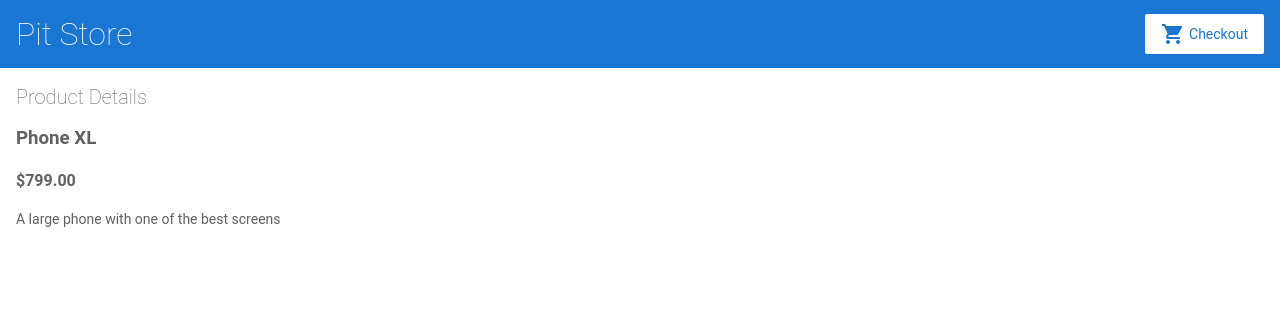
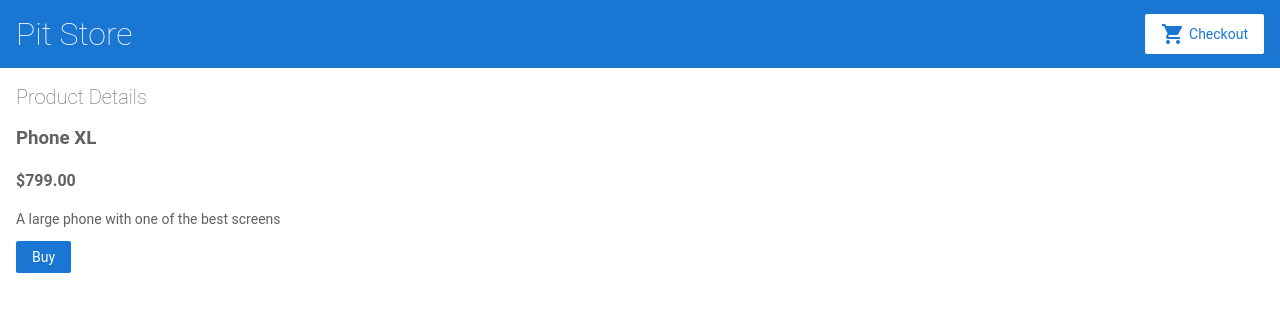
Before and after one commit to PitPietro/angular-pit-first-project, an Angular app: page /products/0 in a window 1280 px wide. Shown: the top 312 px of the page. Built offline with nearby package versions, Linux system fonts and the light colour scheme.

Commit message:
3 files modified

```diff
--- a/src/app/cart.service.ts
+++ b/src/app/cart.service.ts
@@ -21,7 +21,7 @@
     return this.items;
   }
 
-  /* */
+  /* returns an empty array of items.*/
   clearCart() {
     this.items = []
     return this.items;
--- a/src/app/product-details/product-details.component.html
+++ b/src/app/product-details/product-details.component.html
@@ -4,5 +4,6 @@
   <h3>{{ product.name }}</h3>
   <h4>{{ product.price | currency }}</h4>
   <p>{{ product.description }}</p>
+  <button (click)="addToCart(product)">Buy</button>
 
 </div>
--- a/src/app/product-details/product-details.component.ts
+++ b/src/app/product-details/product-details.component.ts
@@ -2,6 +2,7 @@
 import { ActivatedRoute } from '@angular/router';
 
 import { products } from '../products';
+import { CartService } from '../cart.service';
 
 @Component({
   selector: 'app-product-details',
@@ -9,9 +10,14 @@
   styleUrls: ['./product-details.component.css']
 })
 export class ProductDetailsComponent implements OnInit {
+  addToCart(product) {
+    this.cartService.addToCart(product);
+    window.alert('The product has been added to the cart!');
+  }
 
   constructor(
     private route: ActivatedRoute,
+    private cartService: CartService
   ) { }
 
 
```
